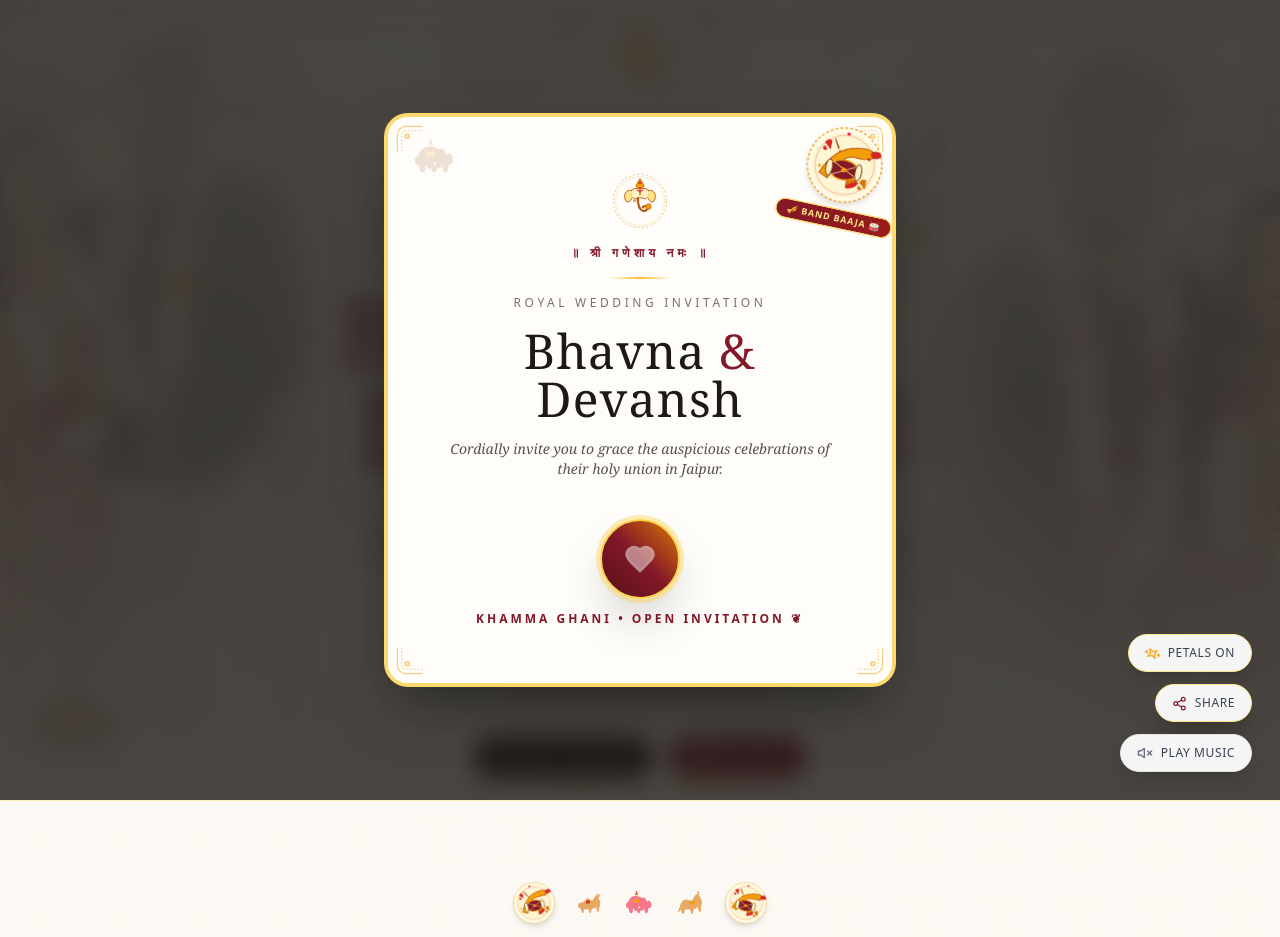
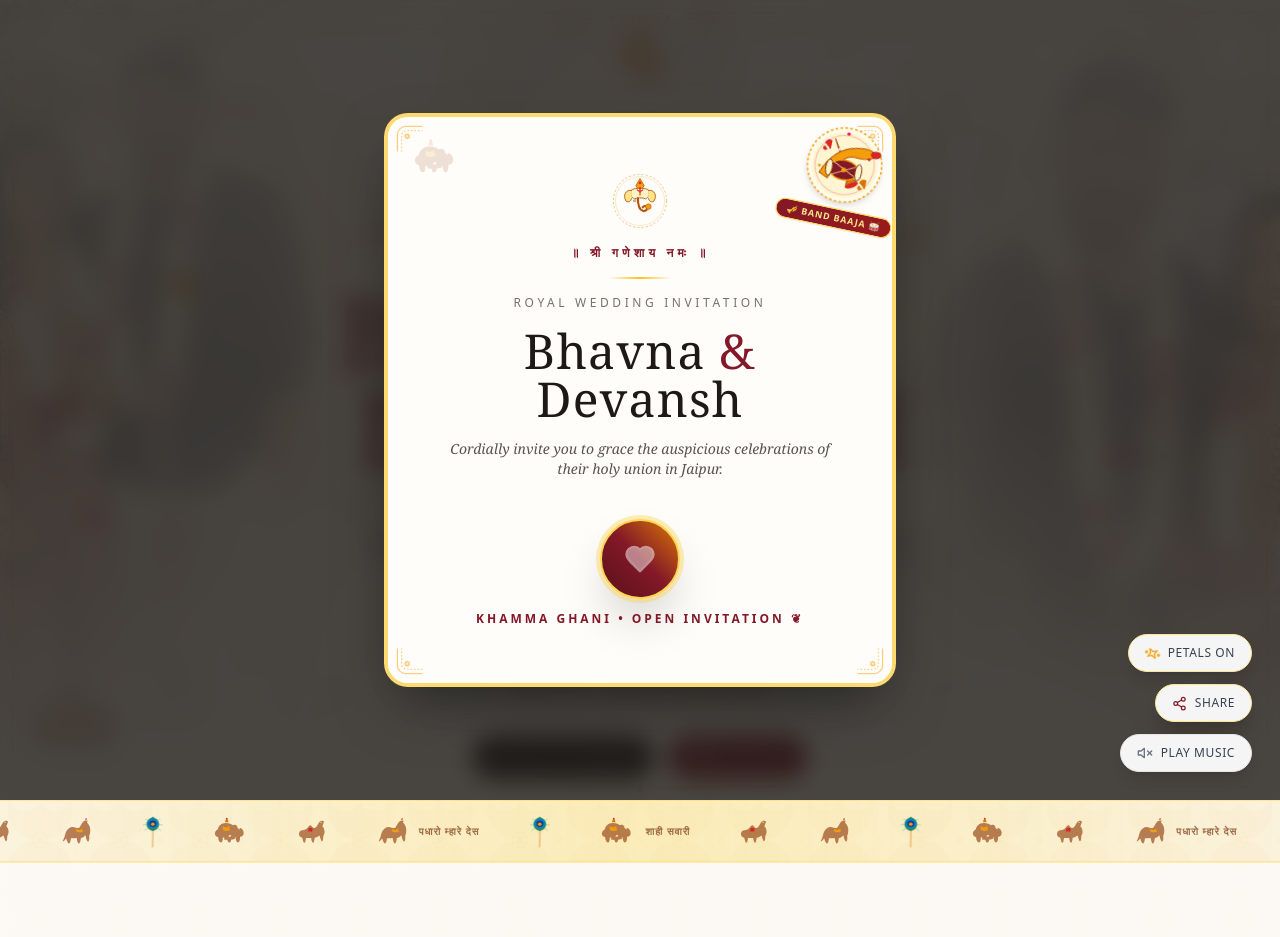
Before and after one commit to bhavishya31/sandbox-website, a Next.js app: page / in a window 1280 px wide. Shown: the top 937 px of the page. Built offline with nearby package versions, Linux system fonts and the light colour scheme.

Commit message:
Update page.js

```diff
--- a/app/page.js
+++ b/app/page.js
@@ -247,6 +247,61 @@ const RoyalHorse = ({ className = "w-12 h-12" }) => (
     <path d="M76 8 C78 4 82 4 82 7 C82 10 78 11 76 8 Z" fill="#DC2626" />
     <path d="M48 38 C54 44 64 42 67 37 L69 47 C63 50 54 50 47 45 Z" fill="#F59E0B" />
   </svg>
+);
+
+/* ROYAL RAJASTHANI PEACOCK FEATHER MOTIF (MOR PANKH) */
+const MorPankhMotif = ({ className = "w-10 h-14" }) => (
+  <motion.div
+    className={`inline-block select-none ${className}`}
+    animate={{ rotate: [-3, 3, -3] }}
+    transition={{ duration: 4, repeat: Infinity, ease: "easeInOut" }}
+  >
+    <svg viewBox="0 0 60 90" className="w-full h-full drop-shadow-sm" fill="none" xmlns="http://www.w3.org/2000/svg">
+      {/* Quill Stem */}
+      <path d="M 30 85 Q 31 50 30 10" stroke="#D97706" strokeWidth="1.5" strokeLinecap="round" />
+      {/* Outer Feather Vanes (Emerald Green) */}
+      <path d="M 30 45 C 10 40 8 18 30 10 C 52 18 50 40 30 45 Z" fill="#047857" opacity="0.85" />
+      {/* Middle Turquoise Ring */}
+      <ellipse cx="30" cy="26" rx="14" ry="12" fill="#0284C7" />
+      {/* Inner Sapphire Blue Eye */}
+      <ellipse cx="30" cy="27" rx="9" ry="8" fill="#1E3A8A" />
+      {/* Golden Core Glow */}
+      <ellipse cx="30" cy="28" rx="4.5" ry="4" fill="#F59E0B" />
+      {/* Delicate radiating barb lines */}
+      <path d="M 18 38 L 10 44 M 42 38 L 50 44 M 16 28 L 6 30 M 44 28 L 54 30 M 20 18 L 12 16 M 40 18 L 48 16" stroke="#10B981" strokeWidth="1" strokeLinecap="round" opacity="0.8" />
+    </svg>
+  </motion.div>
+);
+
+/* SHAHI SAWARI / ROYAL CARAVAN ANIMATED PROCESSION DIVIDER */
+const RoyalCaravanDivider = () => (
+  <div className="w-full overflow-hidden py-3 bg-gradient-to-r from-amber-100/35 via-amber-200/50 to-amber-100/35 border-y border-amber-300/40 relative">
+    <motion.div
+      className="flex whitespace-nowrap items-center gap-12 text-amber-800/65 select-none"
+      animate={{ x: ["0%", "-50%"] }}
+      transition={{ duration: 32, repeat: Infinity, ease: "linear" }}
+      style={{ width: "fit-content" }}
+    >
+      {[0, 1].map((copy) => (
+        <div key={copy} className="flex items-center gap-12 shrink-0" aria-hidden={copy === 1}>
+          <div className="flex items-center gap-2.5">
+            <RoyalElephant className="w-9 h-9" />
+            <span className="text-[10px] uppercase tracking-widest font-sans font-bold text-amber-900/70">शाही सवारी</span>
+          </div>
+          <RoyalCamel className="w-8 h-8" />
+          <RoyalHorse className="w-8 h-8" />
+          <MorPankhMotif className="w-6 h-9" />
+          <RoyalElephant className="w-9 h-9" />
+          <RoyalCamel className="w-8 h-8" />
+          <div className="flex items-center gap-2.5">
+            <RoyalHorse className="w-8 h-8" />
+            <span className="text-[10px] uppercase tracking-widest font-sans font-bold text-amber-900/70">पधारो म्हारे देस</span>
+          </div>
+          <MorPankhMotif className="w-6 h-9" />
+        </div>
+      ))}
+    </motion.div>
+  </div>
 );
 
 /* ORNAMENTAL CORNER BORDER COMPONENT */
@@ -1061,6 +1116,9 @@ export default function WeddingInvite() {
         </div>
       </section>
 
+      {/* SHAHI SAWARI / ROYAL CARAVAN PROCESSION DIVIDER */}
+      <RoyalCaravanDivider />
+
       {/* COUNTDOWN TIMER */}
       <section id="countdown" className="py-14 sm:py-20 bg-[#FDFBF7]/85 backdrop-blur-sm border-y border-amber-200/60">
         <motion.div initial="hidden" whileInView="visible" viewport={{ once: true, margin: "-100px" }} variants={fadeInUp} className="max-w-3xl mx-auto px-4 text-center">
@@ -1090,7 +1148,11 @@ export default function WeddingInvite() {
       <section className="py-24 max-w-3xl mx-auto px-6 text-center">
         <motion.div initial="hidden" whileInView="visible" viewport={{ once: true }} variants={fadeInUp} className="space-y-6">
           <div className="flex flex-col items-center justify-center mb-2">
-            <BrideGroomLogo className="w-28 h-28 md:w-36 md:h-36 mx-auto drop-shadow-md" />
+            <div className="flex items-center justify-center gap-2 sm:gap-4">
+              <MorPankhMotif className="w-7 h-10 sm:w-9 sm:h-12 -rotate-12" />
+              <BrideGroomLogo className="w-28 h-28 md:w-36 md:h-36 mx-auto drop-shadow-md" />
+              <MorPankhMotif className="w-7 h-10 sm:w-9 sm:h-12 rotate-12 scale-x-[-1]" />
+            </div>
             <span className="text-[11px] font-sans text-amber-700 tracking-widest uppercase mt-2 font-semibold">
               ❦ Bride Bhavna &amp; Groom Devansh ❦
             </span>
```
